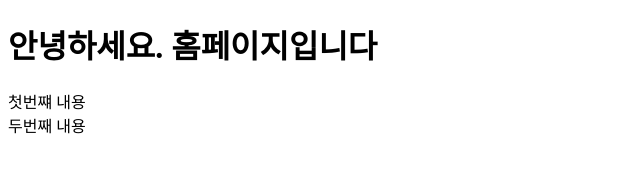
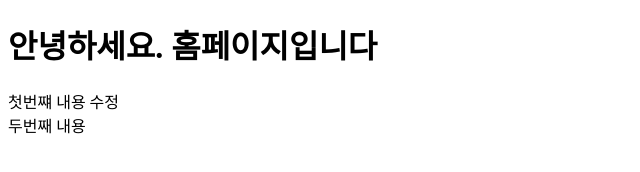
Before and after one commit to Kdw00y2/page-test, a plain HTML site: page index.html in a window 1280 px wide. Shown: the full height of the page, 0-640 px from the left. Drawn offline with Linux system fonts and the light colour scheme.

Commit message:
첫번째 내용 수정

```diff
--- a/index.html
+++ b/index.html
@@ -9,7 +9,7 @@
 </head>
 <body>
     <h1>안녕하세요. 홈페이지입니다</h1>
-    <div>첫번쨰 내용</div>
+    <div>첫번쨰 내용 수정</div>
     <div>두번째 내용</div>
 </body>
 </html>
```
